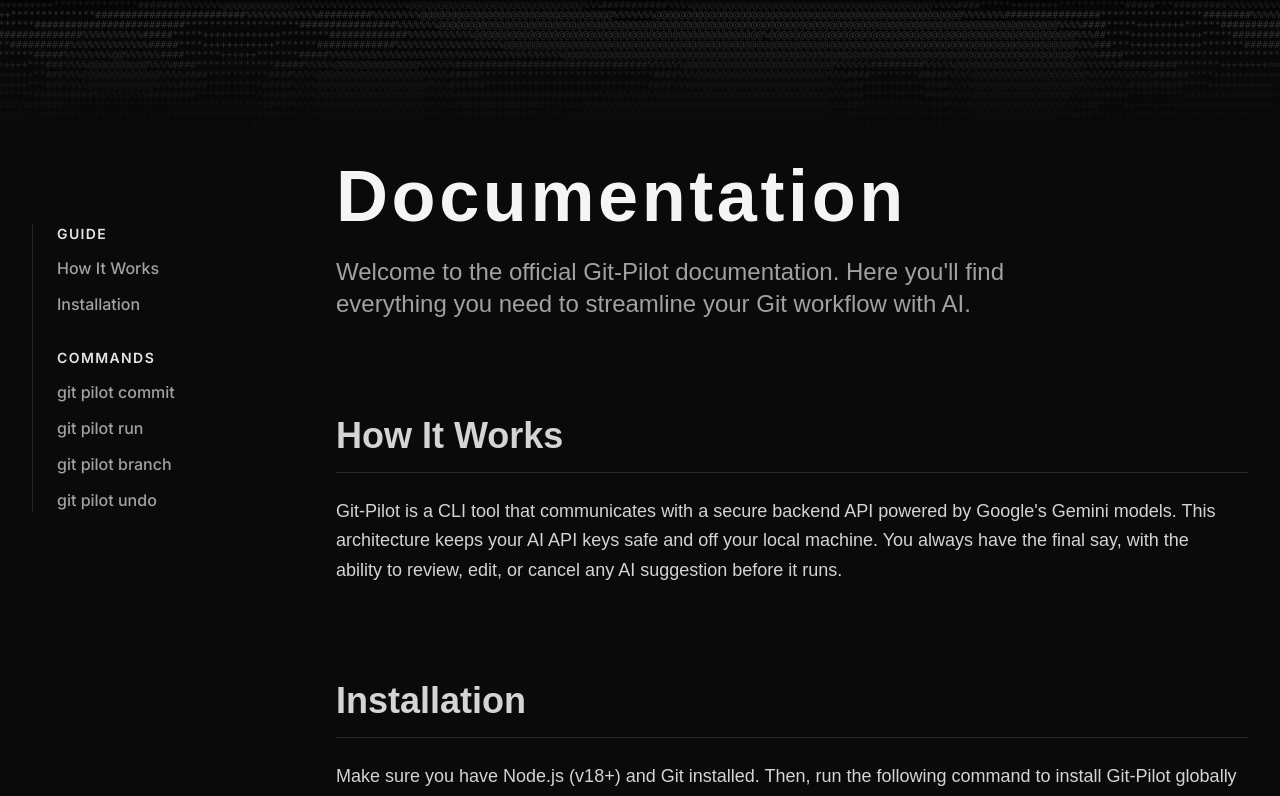
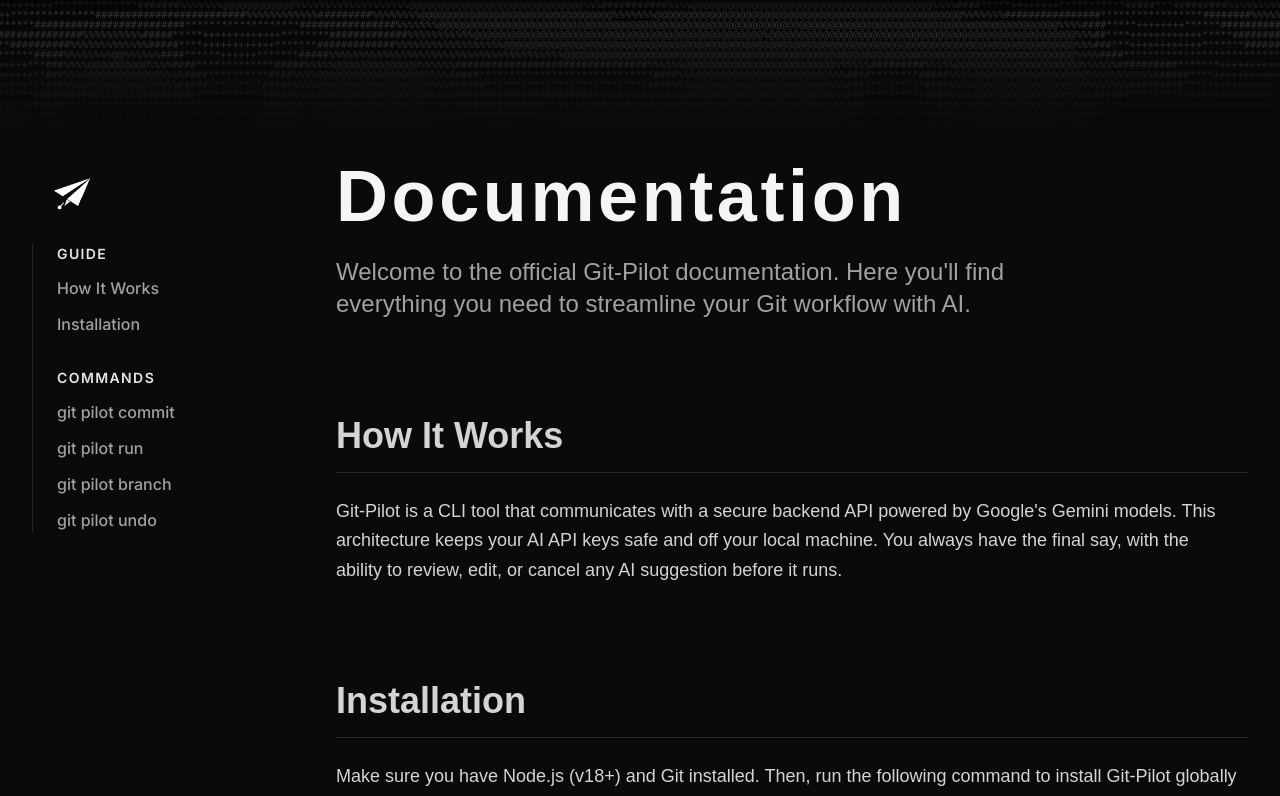
Before and after one commit to abhaydesu/git-pilot, a Next.js app: page /docs in a window 1280 px wide. Shown: the top 796 px of the page. Built offline with nearby package versions, Linux system fonts and the light colour scheme; a web font is replaced by a local one.

Commit message:
feat: Add logo to docs sidebar and update sidebar padding
- Added logo with link to homepage in the docs sidebar
- Reduced top and bottom padding of the sidebar

```diff
--- a/src/app/components/docsSidebar.tsx
+++ b/src/app/components/docsSidebar.tsx
@@ -25,7 +25,12 @@
 
   return (
     // Position sticky to account for navbar (h-20) + top padding (pt-16)
-    <aside className="sticky top-36 h-[calc(100vh-9rem)] py-16">
+    <aside className="sticky top-36 h-[calc(100vh-9rem)] py-4">
+      <div className="mb-8 ml-5">
+        <Link href="/" className="">
+        <img src="/logo.png" height={40} width={40} alt="logo" className="hover:scale-110 transition-all duration-300"/>
+        </Link>
+      </div>
       <nav className="flex flex-col space-y-8 border-l border-neutral-800 pl-6">
         <div>
           <h3 className="mb-3 font-mono text-sm font-semibold uppercase tracking-widest text-neutral-200">
```
Also changed, not shown: 1 other file (tests, documents, lock files or other folders).
